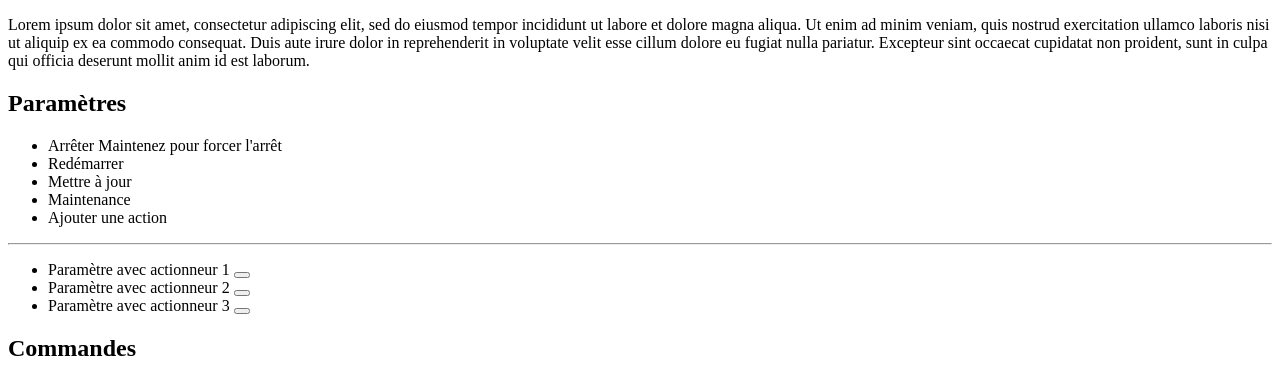
After one commit to FlorianLeChat/Source-Web-Console, a PHP site: template templates/actions.twig in a window 1280 px wide. The commit adds this page. Shown: the top 379 px of the page. Run offline with PHP 8.4, Linux system fonts and the light colour scheme; the template is opened without the code that fills it, so the values that code supplies are empty; some libraries are stand-ins or nearby versions.

Commit message:
Added the TWIG template for the actions page

```diff
--- /dev/null
+++ b/templates/actions.twig
@@ -0,0 +1,113 @@
+<!DOCTYPE html>
+<html lang="{{ language }}">
+	{{ head_html }}
+
+	<body>
+		<noscript>Votre navigateur ne supporte pas ou refuse de charger le JavaScript.</noscript>
+
+		<!-- En-tête de la page -->
+		<header>
+			{{ header_html }}
+		</header>
+
+		<main>
+			<!-- Barre de navigation -->
+			{{ navigation_html }}
+
+			<!-- Description de la page -->
+			<p>
+				Lorem ipsum dolor sit amet, consectetur adipiscing elit, sed do eiusmod tempor incididunt ut labore et dolore magna aliqua.
+				Ut enim ad minim veniam, quis nostrud exercitation ullamco laboris nisi ut aliquip ex ea commodo consequat.
+				Duis aute irure dolor in reprehenderit in voluptate velit esse cillum dolore eu fugiat nulla pariatur.
+				Excepteur sint occaecat cupidatat non proident, sunt in culpa qui officia deserunt mollit anim id est laborum.
+			</p>
+
+			<!-- Actions -->
+			<section id="actions">
+				<!-- Titre de la section -->
+				<h2>Paramètres</h2>
+
+				<!-- Actions de la section -->
+				<ul>
+					<li>
+						<!-- Arrêter le serveur -->
+						Arrêter
+						<span>Maintenez pour forcer l'arrêt</span>
+					</li>
+
+					<li>
+						<!-- Redémarrer le serveur -->
+						Redémarrer
+					</li>
+
+					<li>
+						<!-- Mettre à jour le serveur -->
+						Mettre à jour
+					</li>
+
+					<li>
+						<!-- Passer en mode de maintenance -->
+						Maintenance
+					</li>
+
+					<li>
+						<!-- Ajouter une nouvelle action personnalisée -->
+						Ajouter une action
+					</li>
+				</ul>
+
+				<hr />
+
+				<!-- Actionneurs de la section -->
+				<ul>
+					<li>
+						<span>Paramètre avec actionneur 1</span>
+						<button class="slider"></button>
+					</li>
+
+					<li>
+						<span>Paramètre avec actionneur 2</span>
+						<button class="slider"></button>
+					</li>
+
+					<li>
+						<span>Paramètre avec actionneur 3</span>
+						<button class="slider"></button>
+					</li>
+				</ul>
+			</section>
+
+			<!-- Commandes -->
+			<section id="commands">
+				<!-- Titre de la section -->
+				<h2>Commandes</h2>
+
+				<!-- Commandes de la section -->
+				<ul>
+					<li>
+						<span>Nom de la commande 1</span>
+						<img src="path" alt="Icône pour supprimer la commande" />
+					</li>
+
+					<li>
+						<span>Nom de la commande 2</span>
+						<img src="path" alt="Icône pour supprimer la commande" />
+					</li>
+
+					<li>
+						<span>Nom de la commande 3</span>
+						<img src="path" alt="Icône pour supprimer la commande" />
+					</li>
+				</ul>
+
+				<!-- Bouton avec icône pour ajouter une commande -->
+				<div data-image="path"></div>
+			</section>
+		</main>
+
+		<!-- Pied-de-page du site -->
+		<footer>
+			{{ footer_html }}
+		</footer>
+	</body>
+</html>
--- a/templates/configuration.twig
+++ b/templates/configuration.twig
@@ -25,7 +25,7 @@
 			<!-- Informations de connexion FTP -->
 			<section id="stockage">
 				<!-- Titre du formulaire -->
-				<h2>Informations du serveur</h2>
+				<h2>Stockage distant</h2>
 
 				<!-- Spécifications juridiques -->
 				<img src="path" alt="Icône d'avertissement" />
@@ -59,6 +59,10 @@
 
 			<!-- Paramètres disponibles pour modification -->
 			<section id="parameters">
+				<!-- Titre de la section -->
+				<h2>Paramètres</h2>
+
+				<!-- Paramètres de la section -->
 				<ul>
 					<li>
 						<!-- Premier paramètre -->
```
